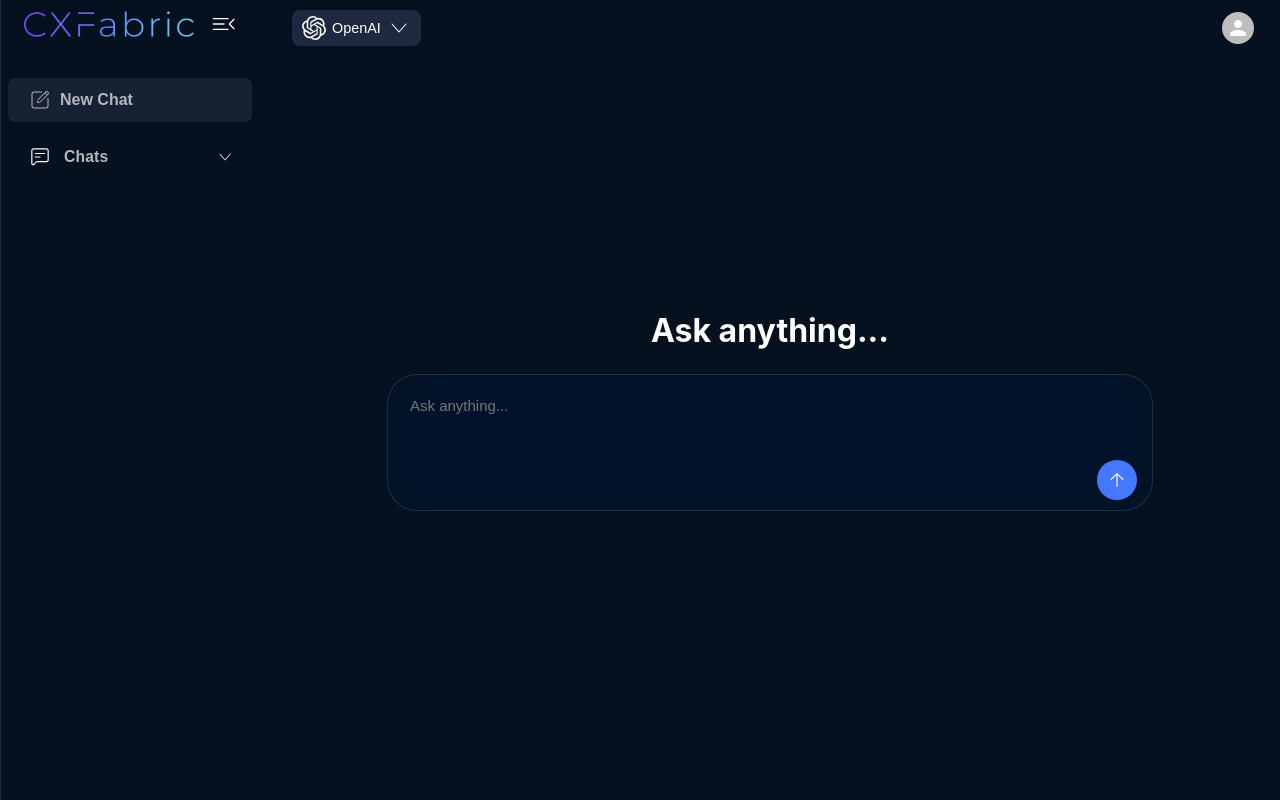
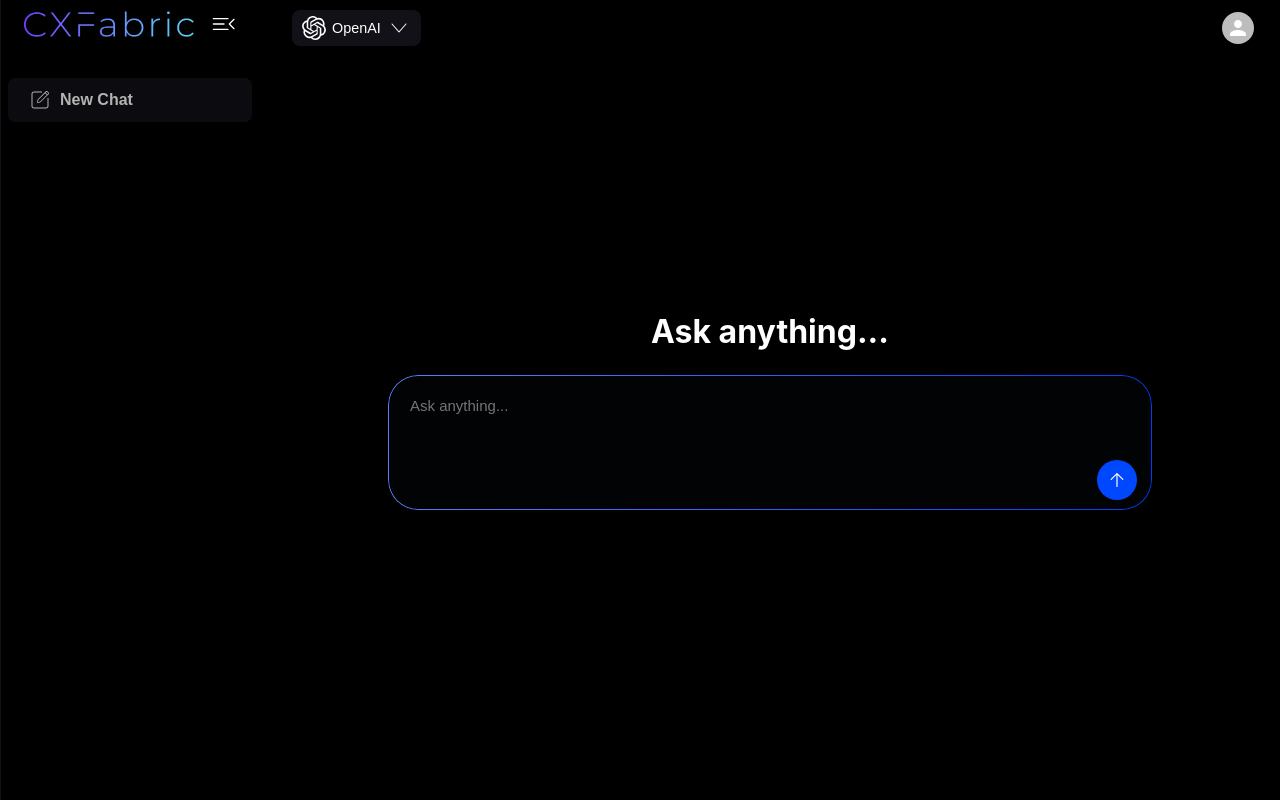
Before and after one commit to eflaatten/cxai, a React (Create React App) app: page / in a window 1280 px wide. Built offline with nearby package versions, Linux system fonts and the light colour scheme.

Commit message:
add targetUserId to invoked url

```diff
--- a/src/App.css
+++ b/src/App.css
@@ -15,6 +15,8 @@
   --close-icon: #000;
   --link-hover: #2a7cff;
   --color-code-block-header: #ffffff;
+  --model-switcher-hover-bg: #e8e5e5;
+  --chat-box-border-gradient: linear-gradient(90deg, #72c3f8, #0679f3);
 
   /* Existing variables for compatibility */
   --color-primary: #6eb6ff;
@@ -29,17 +31,21 @@
 
 body.dark-mode {
   /* DARK THEME */
-  --color-primary-bg: #05111F;
-  --color-secondary-bg: #1E283E;
+  --color-primary-bg: #000000;
+  --color-secondary-bg: #111117;
   --color-primary-font: #ffffff;
-  --color-secondary-font: #A5ADC1;
-  --color-selected-bg: #444E63;
+  --color-secondary-font: #cacbcb;
+  --color-selected-bg: #202228be;
   --color-node-border: #2D3748;
-  --color-input-bg: #454d62;
-  --color-disabled-bg: #454d62;
+  --color-input-bg: #17171e;
+  --color-disabled-bg: #1f2126;
   --color-chat-message-received: #2D3748;
   --close-icon: #fff;
   --color-code-block-header: #000000;
+  --color-send-button: #0048ff;
+  --color-send-button-hover: #0335b5;
+  --model-switcher-hover-bg: #222227;
+  --chat-box-border-gradient: linear-gradient(90deg, #5c7ef8, #013ef5);
 
   /* Existing variables for compatibility */
   --color-background-dark: var(--color-primary-bg);
--- a/src/App.js
+++ b/src/App.js
@@ -33,7 +33,8 @@ function App() {
   const getEndpoint = () =>
     `https://cxf-executor-dev.cxfabric.io/restendpoint` +
   `?tenant_id=${process.env.REACT_APP_TENANT_ID}` +
-  `&flow_id=${process.env.REACT_APP_FLOW_ID}`;
+  `&flow_id=${process.env.REACT_APP_FLOW_ID}` +
+  `&targetUserId=${process.env.REACT_APP_USER_ID}`;
 
   const buildHeaders = () => ({
     "Content-Type": "application/json",
--- a/src/components/Sidenav.js
+++ b/src/components/Sidenav.js
@@ -111,7 +111,7 @@ const Sidenav = ({
             )}
           </div>
 
-          {isOpen && (
+          {/* {isOpen && (
           <>
             <div className="chats-dropdown-section">
               <button
@@ -146,7 +146,7 @@ const Sidenav = ({
               )}
             </div>
           </>
-          )}
+          )} */}
         </div>
         <div className="sidenav-bottom-mobile" onClick={() => setMobileSettingsOpen(true)}>
           <div className="sidenav-avatar-menu-item">
--- a/src/components/styles/Chat.css
+++ b/src/components/styles/Chat.css
@@ -265,8 +265,25 @@ body.dark-mode .copy-message-button:hover {
   box-shadow: 0 8px 32px 0 rgba(31, 38, 135, 0.10), 0 2px 4px rgba(0,0,0,0.10);
   backdrop-filter: blur(22px) saturate(180%);
   -webkit-backdrop-filter: blur(22px) saturate(180%);
-  border: 1.5px solid rgba(180, 200, 255, 0.10);
+  border: none;
+  position: relative;
   transition: background 0.3s, border 0.3s;
+}
+
+.chat-input-container::before {
+  content: "";
+  position: absolute;
+  inset: 0;
+  padding: 1px;
+  border-radius: 30px;
+  background: var(--chat-box-border-gradient);
+  -webkit-mask:
+    linear-gradient(#fff 0 0) content-box,
+    linear-gradient(#fff 0 0);
+  -webkit-mask-composite: xor;
+  mask-composite: exclude;
+  pointer-events: none;
+  z-index: 1;
 }
 
 .chat-input-container.dark-mode {
@@ -275,7 +292,6 @@ body.dark-mode .copy-message-button:hover {
   box-shadow: none;
   backdrop-filter: blur(24px) saturate(180%);
   -webkit-backdrop-filter: blur(24px) saturate(180%);
-  border: 1.5px solid rgba(100, 129, 180, 0.26);
 }
 
 
@@ -450,11 +466,11 @@ body.dark-mode .copy-message-button:hover {
   color: var(--color-white);
 }
 .send-button.dark-mode svg {
-  color: var(--color-text-dark);
+  color: var(--color-white);
 }
 
 .send-button:disabled {
-  background-color: grey;
+  background-color: rgb(13, 28, 83);
   cursor: not-allowed;
 }
 
--- a/src/components/styles/ModelSwitcher.css
+++ b/src/components/styles/ModelSwitcher.css
@@ -23,7 +23,7 @@
   cursor: pointer;
   transition: background 0.13s;
 }
-.model-switcher-btn:hover { background: var(--color-selected-bg); }
+.model-switcher-btn:hover { background: var(--model-switcher-hover-bg); }
 
 .model-switcher-menu {
   position: absolute;
```
